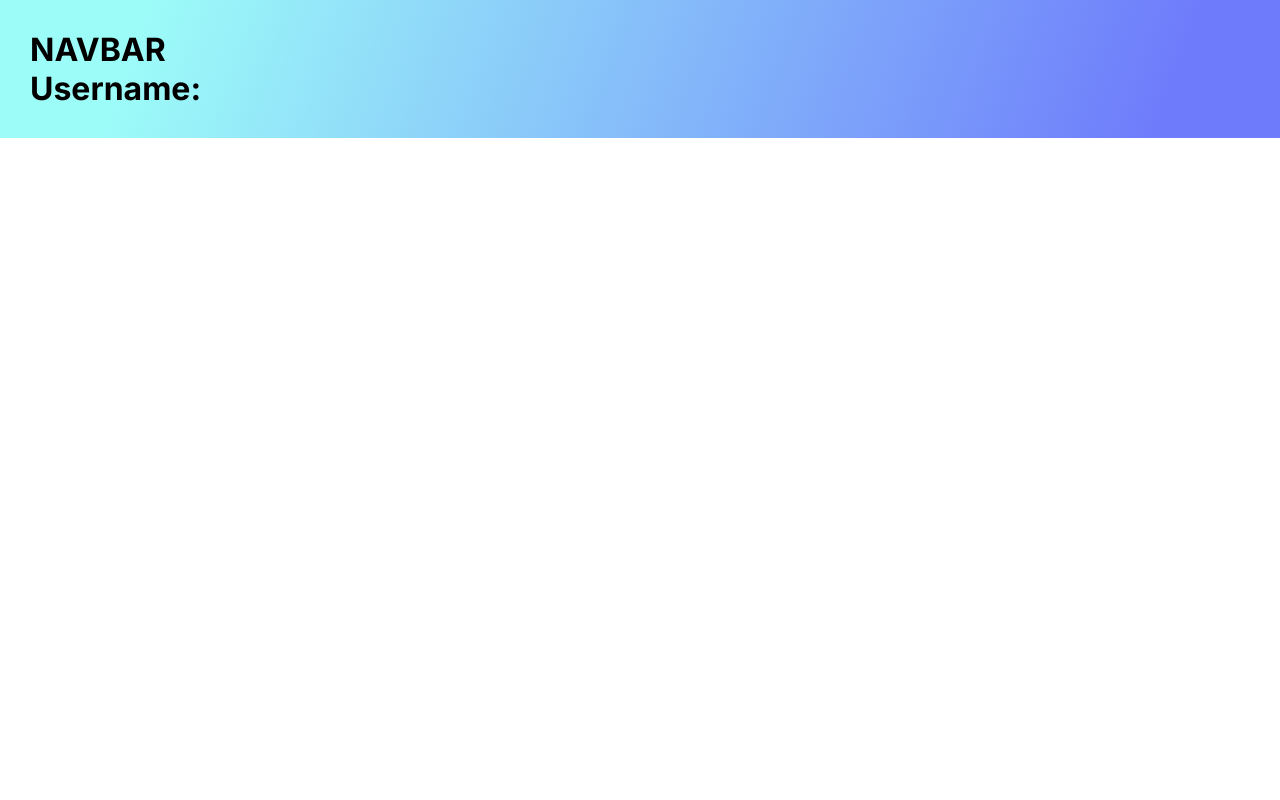
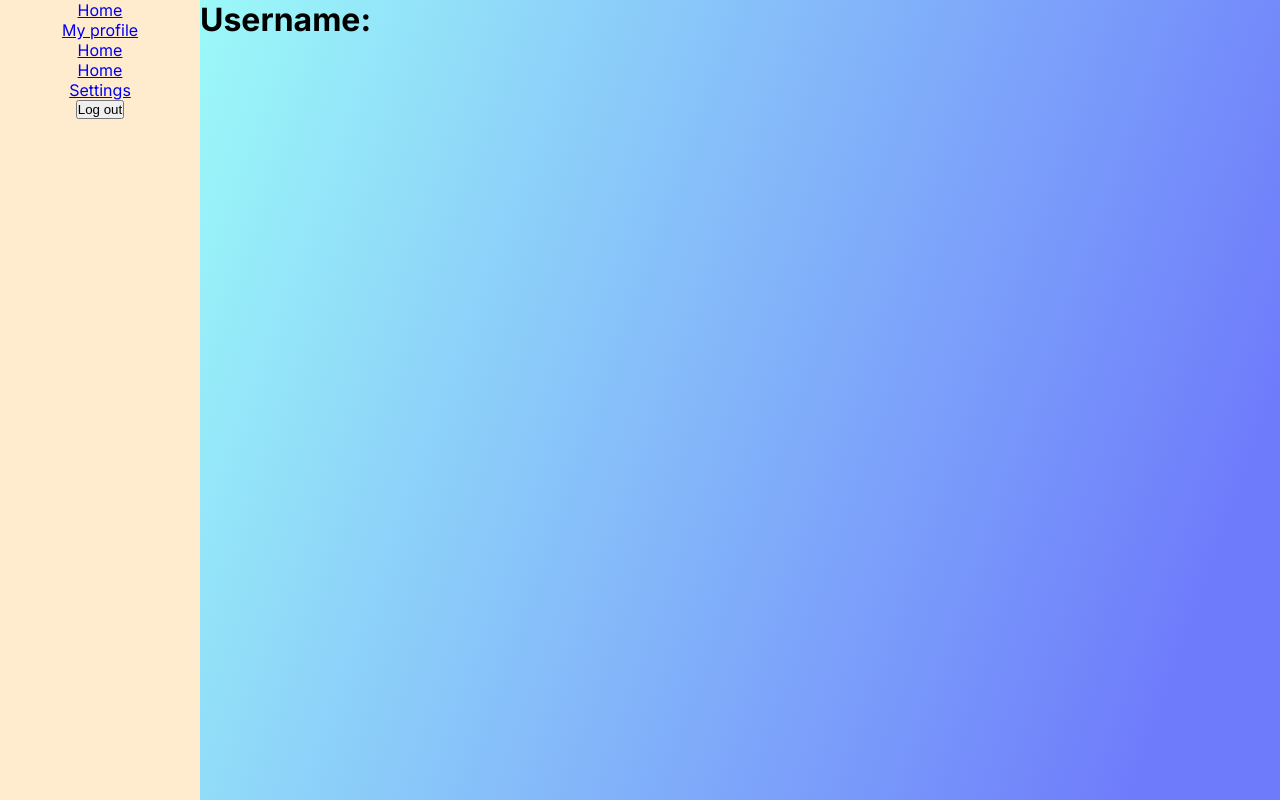
Before and after one commit to AdamSz98/schedule-me, a Next.js app in the folder schedule-me-app/: page /dashboard in a window 1280 px wide. Built offline with nearby package versions, Linux system fonts and the light colour scheme; no server answers.

Commit message:
Styling and logout
Styling and logout

```diff
--- a/schedule-me-app/app/dashboard/layout.tsx
+++ b/schedule-me-app/app/dashboard/layout.tsx
@@ -1,13 +1,35 @@
+"use client";
+
 import * as React from "react";
+import style from "./styles/styles.module.css";
+import Link from "next/link";
+import { signOut } from "next-auth/react";
+import { useRouter } from "next/navigation";
 
 export interface INavigationProps {
   children: any;
 }
 
-export default function Navigation(props: INavigationProps) {
+export default function DashboardLayout(props: INavigationProps) {
+  const router = useRouter();
+  function signingOut(): void {
+    signOut({ redirect: false, callbackUrl: "/login" });
+    router.push("/");
+  }
+  //külön szedni
   return (
-    <div>
-      <h1>NAVBAR </h1>
+    <div className={style.layout}>
+      <nav className={style.sidebar}>
+        <Link href={"/dashboard"}>Home</Link>
+        <Link href={"/dashboard"}>My profile</Link>
+        <Link href={"/dashboard"}>Home</Link>
+        <Link href={"/dashboard"}>Home</Link>
+        <Link href={"/dashboard"}>Settings</Link>
+        {/* //külön a gombot is */}
+        <button type="button" onClick={signingOut}>
+          Log out
+        </button>
+      </nav>
       {props.children}
     </div>
   );
--- /dev/null
+++ b/schedule-me-app/app/dashboard/styles/styles.module.css
@@ -0,0 +1,12 @@
+.layout {
+  display: flex;
+}
+
+.sidebar {
+  display: flex;
+  flex-direction: column;
+  align-items: center;
+  background-color: blanchedalmond;
+  height: 100vh;
+  max-width: 200px;
+}
--- a/schedule-me-app/app/globals.css
+++ b/schedule-me-app/app/globals.css
@@ -5,7 +5,6 @@
 }
 
 body {
-  padding: 30px;
   background-image: linear-gradient(
     109.6deg,
     rgba(156, 252, 248, 1) 11.2%,
```
Also changed, not shown: schedule-me-app/app/dashboard/loading.tsx (added, +7 -0 lines), schedule-me-app/app/page.tsx (+7 -2 lines), 1 other file (tests, documents, lock files or other folders).
